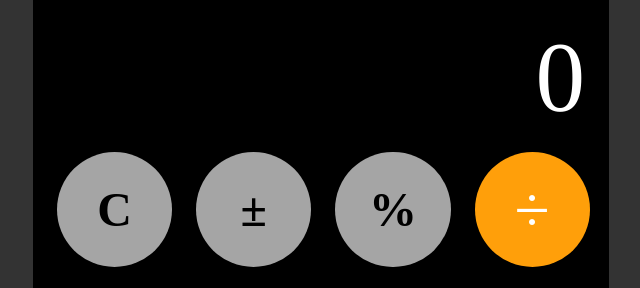
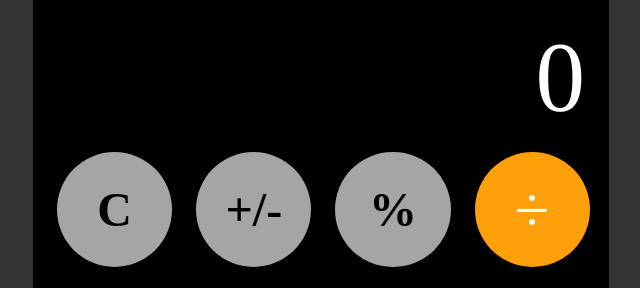
Before and after one commit to Virloxx/odin-calculator, a plain HTML site: page src/index.html in a window 1280 px wide. Shown: the top 288 px of the page, 319-959 px from the left. Drawn offline with nearby package versions, Linux system fonts and the light colour scheme; a web font is replaced by a local one.

Commit message:
change +/- button

```diff
--- a/src/index.html
+++ b/src/index.html
@@ -14,7 +14,7 @@
             <div id="display">0</div>
             <div class="buttons">
                 <button type="button" class="clear" value="clear">C</button>
-                <button type="button" class="sign" value="sign">±</button>
+                <button type="button" class="sign" value="sign">+/-</button>
                 <button type="button" class="percent" value="percent">%</button>
                 <button type="button" class="operator" value="/">÷</button>
                 <button type="button" class="operand" value="7">7</button>
```
